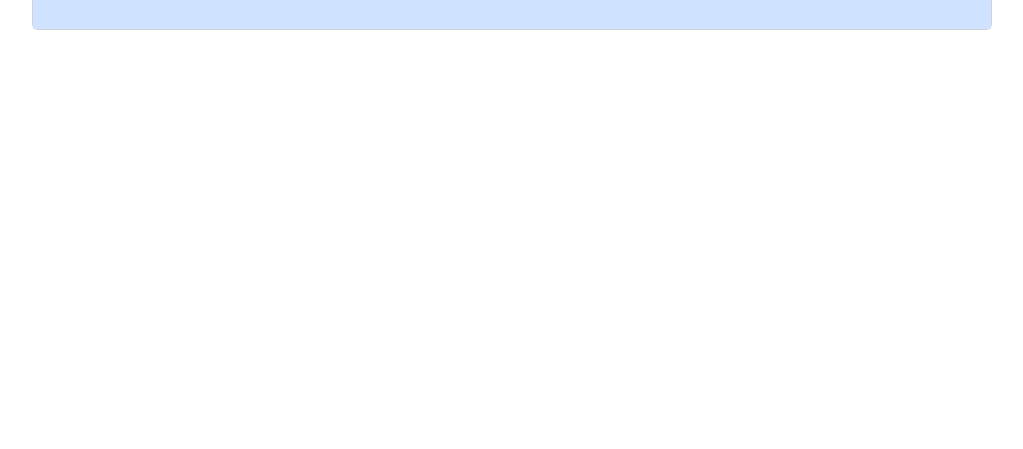
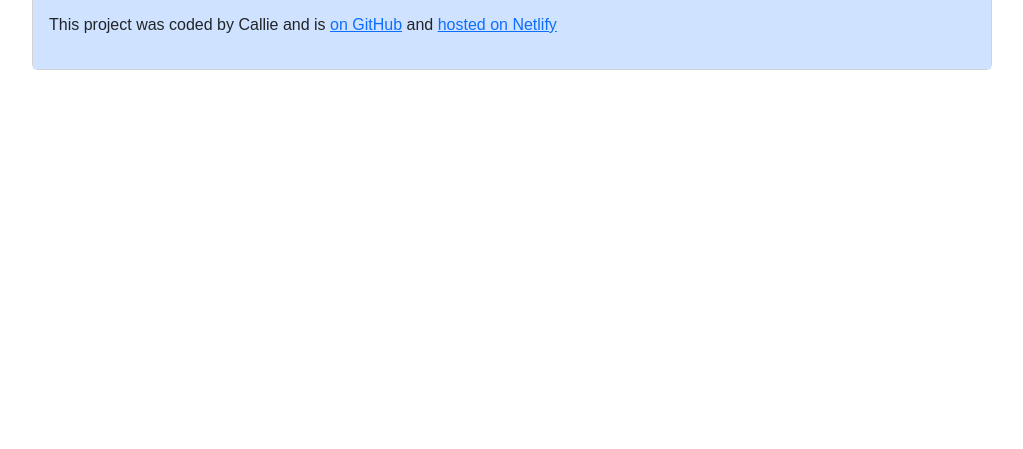
Before and after one commit to Callietron300/She-Codes-Weather-Project, a website built with Parcel: page index.html in a window 1280 px wide. Shown: the part 351-800 px from the top of the page, without its empty margins (128-1151 px from the left). Built offline with nearby package versions, Linux system fonts and the light colour scheme.

Commit message:
Added in coded by information & links

```diff
--- a/index.html
+++ b/index.html
@@ -53,6 +53,20 @@
                   Wind: <span id="wind">19</span>km/h
                 </p>
               </div>
+              <p>          This project was coded by Callie
+                and is
+                <a
+                  href="https://github.com/Callietron300/She-Codes-Weather-Project"
+                  target="_blank"
+                >
+                  on GitHub</a
+                >
+                and
+                <a
+                  href="https://thriving-longma-e728b7.netlify.app"
+                  target="_blank"
+                  >hosted on Netlify</a
+                ></p>
             </div>
           </div>
         </div>
```
